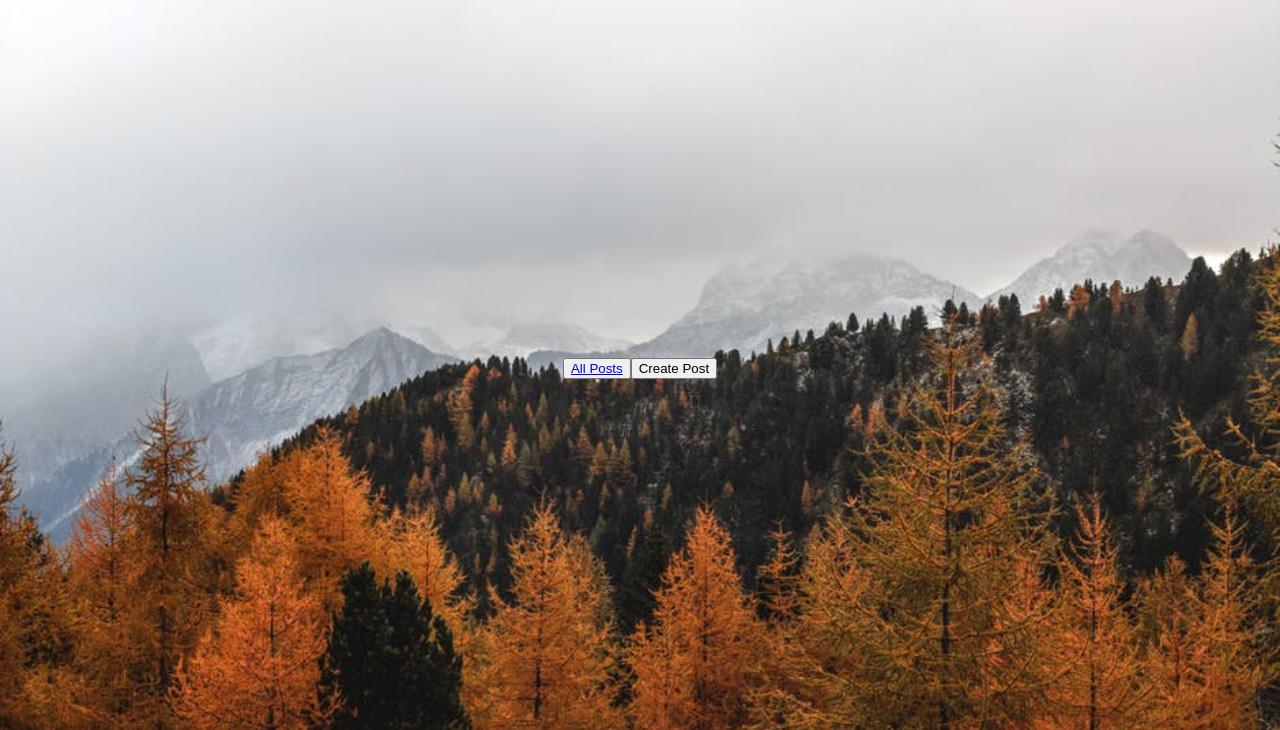
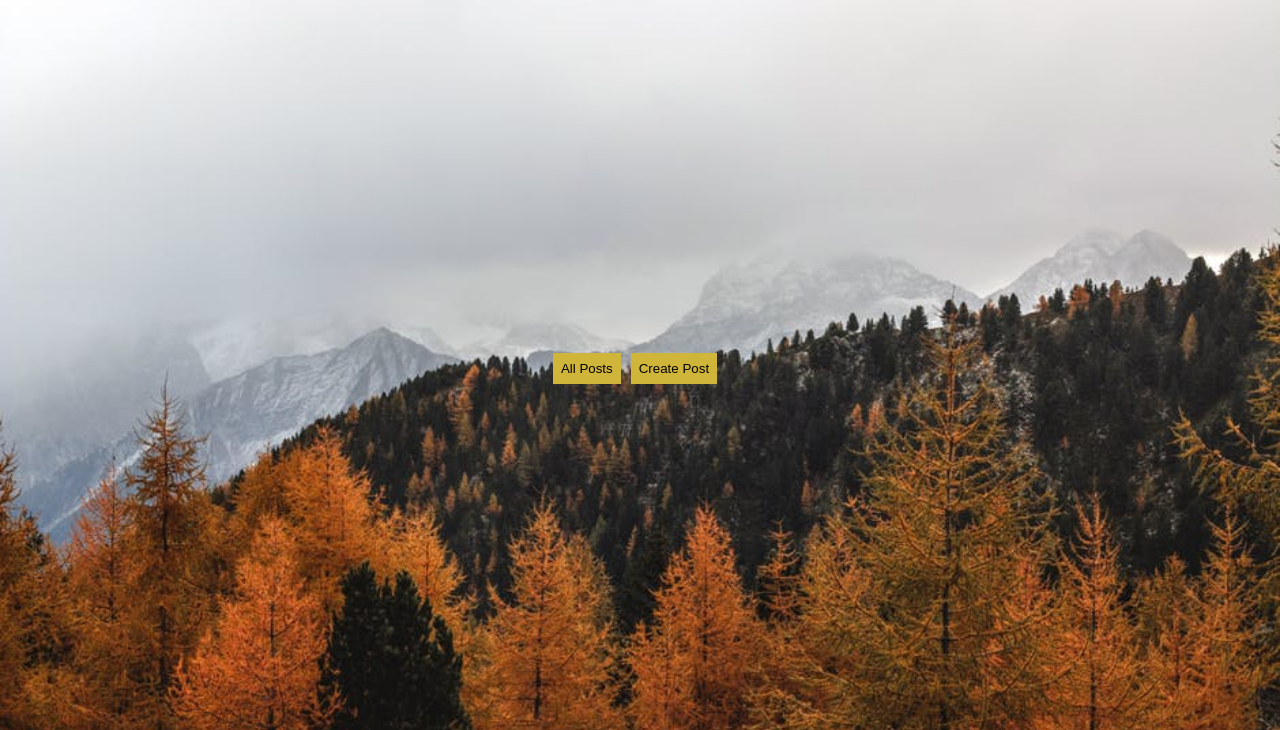
Before and after one commit to saranshgupta1995/Scribbler, a plain HTML site: page index.html in a window 1280 px wide. Shown: the part 70-800 px from the top of the page. Drawn offline with Linux system fonts and the light colour scheme; a web font is replaced by a local one.

Commit message:
style the main buttons

```diff
--- a/styles/index.css
+++ b/styles/index.css
@@ -44,6 +44,19 @@ body.home {
   display: flex;
   align-items: center;
   justify-content: center;
+}
+
+.home main button {
+  background: #d0b53b;
+  padding: 8px;
+  border: none;
+  margin-right: 10px;
+  cursor: pointer;
+}
+
+.home main button a {
+  color: black;
+  text-decoration: none;
 }
 
 .home header button {
```
